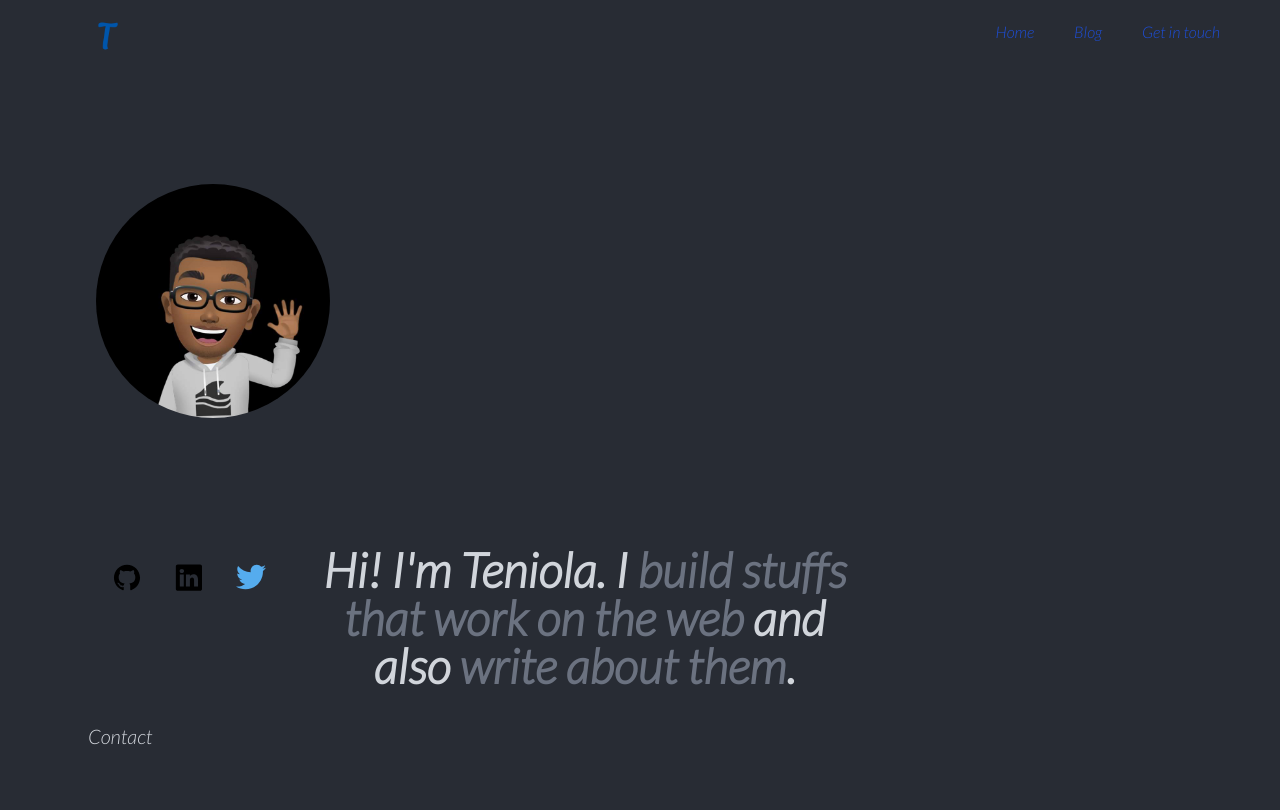
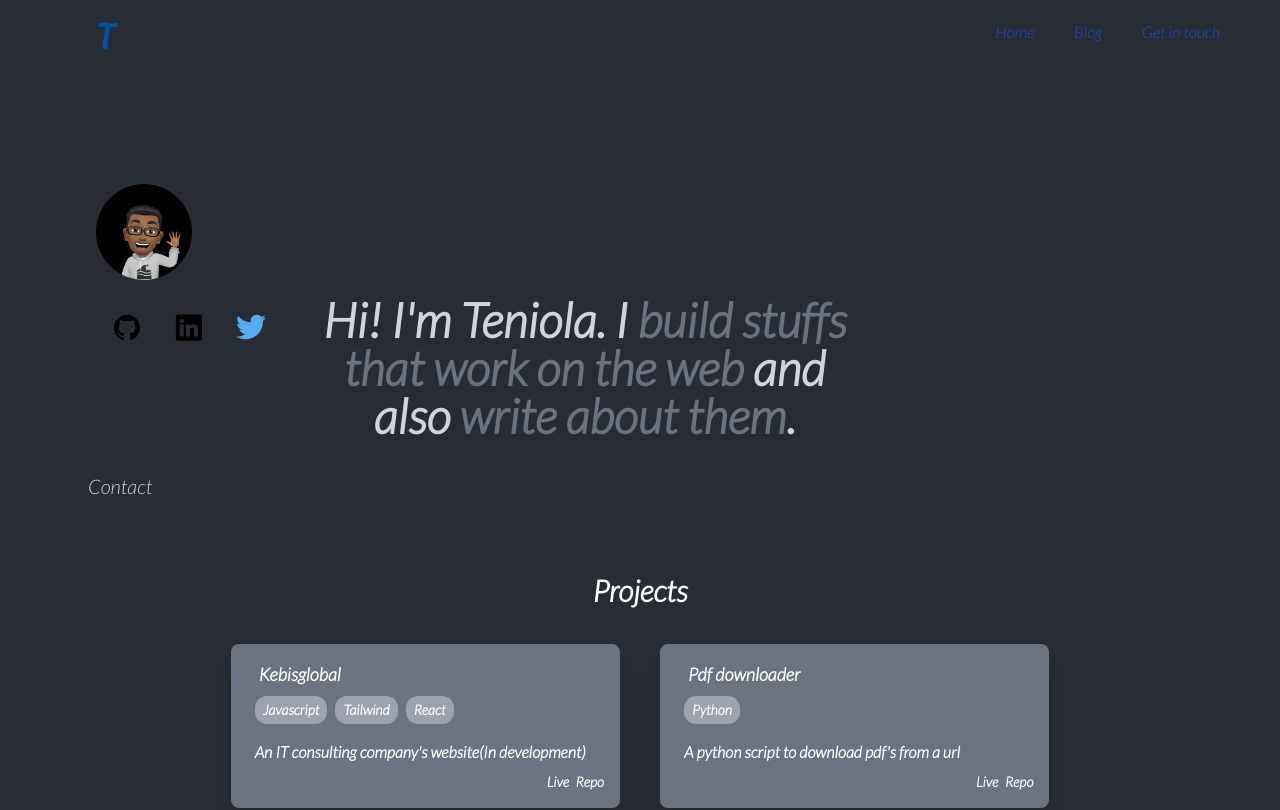
Before and after one commit to devteni/portfolio-website, a React (Create React App) app: page / in a window 1280 px wide. Shown: the top 810 px of the page. Built offline with nearby package versions, Linux system fonts and the light colour scheme.

Commit message:
minor mod

```diff
--- a/src/components/Site.js
+++ b/src/components/Site.js
@@ -26,7 +26,7 @@ const social = [
 function Site() {
   return (
     <>
-    <img src={Teni} alt="Teniola Fatunmbi" className="rounded-full lg:w-1/5 w-2/5 lg:my-32 mx-10 mt-14 lg:my-4"/>
+    <img src={Teni} alt="Teniola Fatunmbi" className="rounded-full lg:w-24 w-2/5 lg:mt-32 mx-10 mt-14 lg:my-4"/>
       <div id="About" className="flex flex-wrap text-gray-300 text-center text-white lg:w-3/4" data-aos="fade-up">
         <div className="flex flex-row flex-wrap justify-center mx-10">
           {
```
